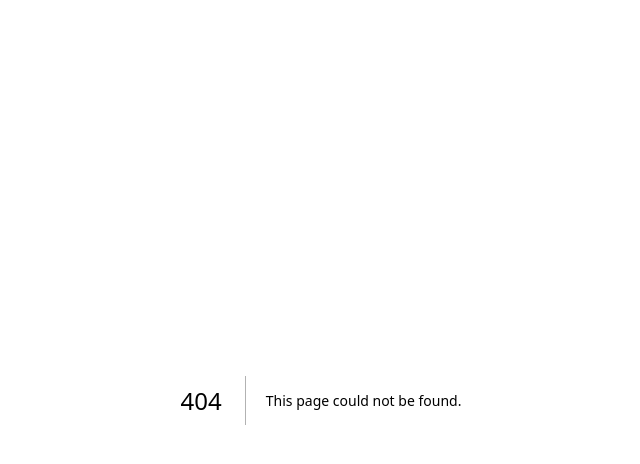
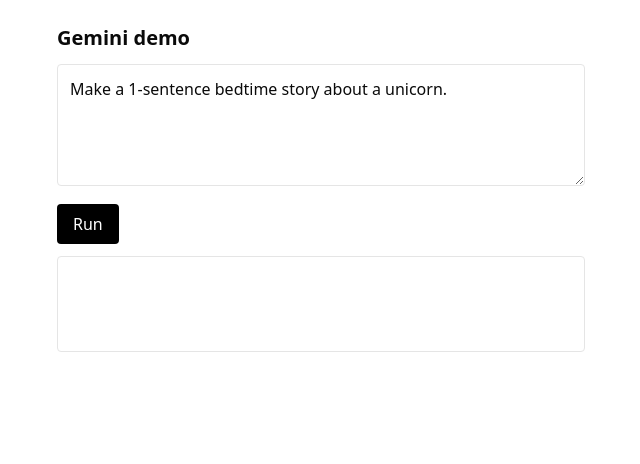
Before and after one commit to MargaritaBusyginaCa/quizbee, a Next.js app: page /gemini-demo in a window 1280 px wide. Before the commit this address had no page. Shown: the top 464 px of the page, without its empty margins (319-959 px from the left). Built offline with nearby package versions, Linux system fonts and the light colour scheme.

Commit message:
added a gemini remo in /gemini-demo

```diff
--- /dev/null
+++ b/app/api/gemini/route.ts
@@ -0,0 +1,17 @@
+import { NextRequest } from "next/server";
+import { GoogleGenerativeAI } from "@google/generative-ai";
+
+const genAI = new GoogleGenerativeAI(process.env.GEMINI_API_KEY!);
+
+export async function POST(req: NextRequest) {
+  const { prompt } = await req.json();
+
+  const model = genAI.getGenerativeModel({ model: "gemini-1.5-flash" });
+
+  const result = await model.generateContent(prompt);
+
+  return new Response(JSON.stringify({ text: result.response.text() }), {
+    status: 200,
+    headers: { "Content-Type": "application/json" },
+  });
+}
--- /dev/null
+++ b/app/gemini-demo/page.tsx
@@ -0,0 +1,50 @@
+"use client";
+import { useState } from "react";
+
+export default function GeminiDemo() {
+  const [prompt, setPrompt] = useState(
+    "Make a 1-sentence bedtime story about a unicorn."
+  );
+  const [out, setOut] = useState("");
+  const [loading, setLoading] = useState(false);
+
+  async function run() {
+    setLoading(true);
+    setOut("");
+    try {
+      const res = await fetch("/api/gemini", {
+        method: "POST",
+        headers: { "Content-Type": "application/json" },
+        body: JSON.stringify({ prompt }),
+      });
+      const data = await res.json();
+      setOut(data.text ?? data.error ?? "No output");
+    } catch (e: any) {
+      setOut(e?.message ?? "Request failed");
+    } finally {
+      setLoading(false);
+    }
+  }
+
+  return (
+    <main className="max-w-xl mx-auto p-6 space-y-3">
+      <h1 className="text-xl font-semibold">Gemini demo</h1>
+      <textarea
+        className="w-full border rounded p-3"
+        rows={4}
+        value={prompt}
+        onChange={(e) => setPrompt(e.target.value)}
+      />
+      <button
+        onClick={run}
+        disabled={loading}
+        className="px-4 py-2 rounded bg-black text-white disabled:opacity-50"
+      >
+        {loading ? "Running…" : "Run"}
+      </button>
+      <pre className="whitespace-pre-wrap border rounded p-3 min-h-24">
+        {out}
+      </pre>
+    </main>
+  );
+}
```
